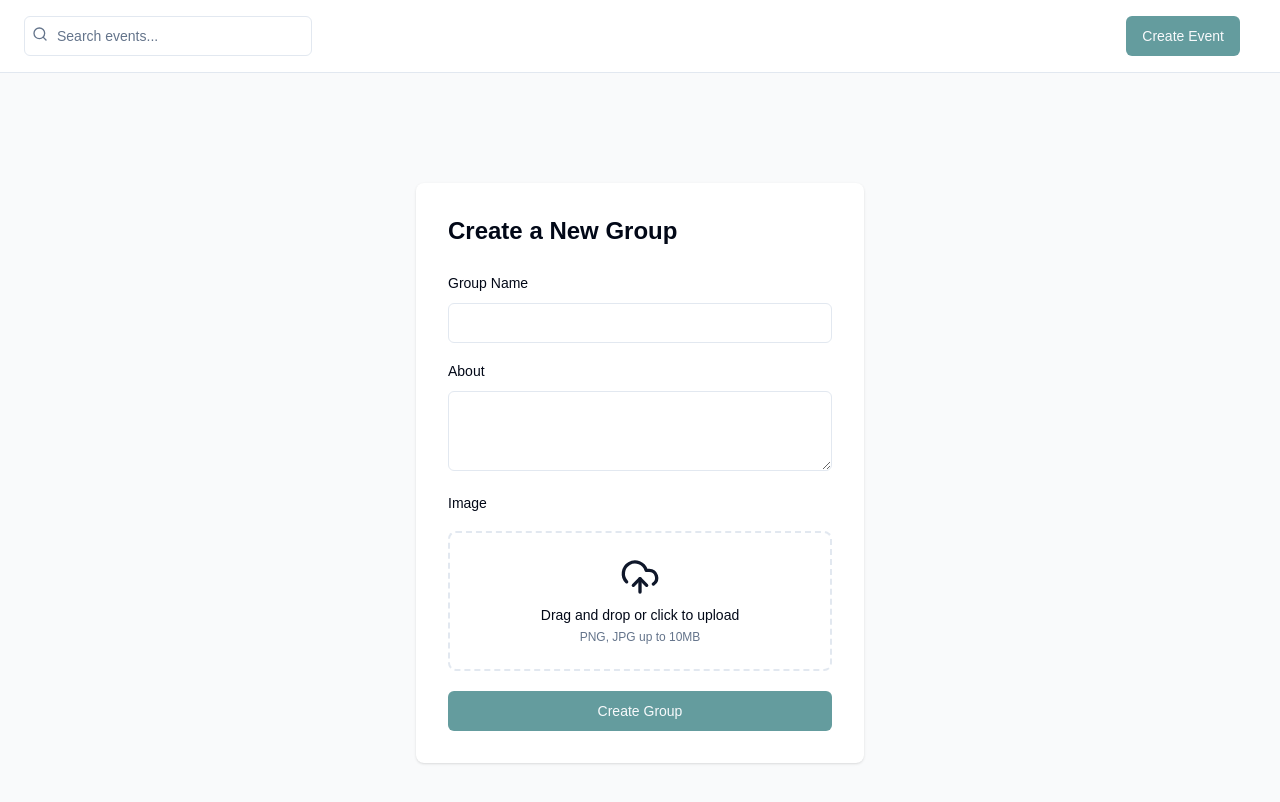
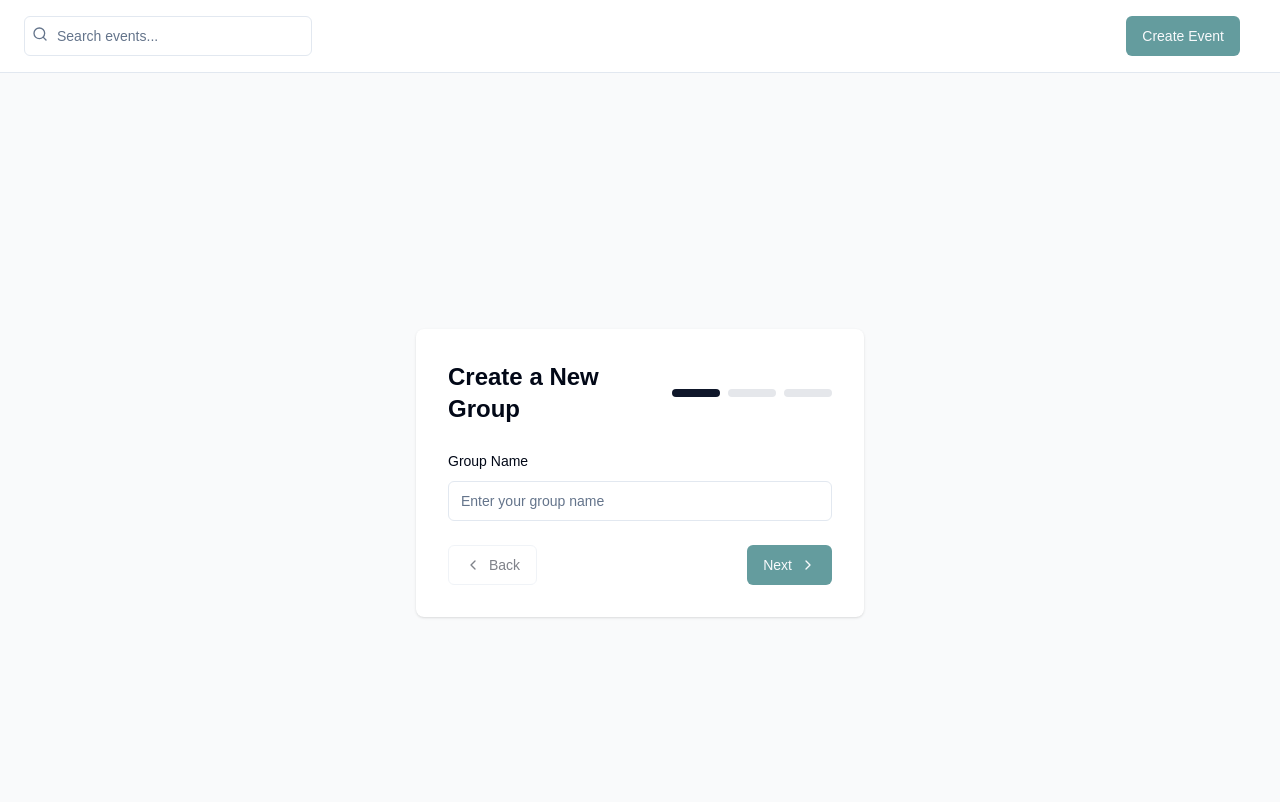
Before and after one commit to zainabalazzawi/event-form, a Next.js app: page /create-group in a window 1280 px wide. Shown: the top 802 px of the page. Built offline with nearby package versions, Linux system fonts and the light colour scheme; no server answers.

Commit message:
fix issue

```diff
--- a/components/CreateGroupForm.tsx
+++ b/components/CreateGroupForm.tsx
@@ -12,6 +12,8 @@ import { gql, useApolloClient } from "@apollo/client";
 import { useSession } from "next-auth/react";
 import { ImageUpload } from "./ImageUpload";
 import { useRouter } from "next/navigation";
+import { FormEvent, useState } from "react";
+import { ChevronLeft, ChevronRight } from "lucide-react";
 
 const CREATE_GROUP = gql`
   mutation CreateGroup($name: String!, $about: String!, $image: String) {
@@ -32,6 +34,7 @@ const CreateGroupForm = () => {
   const client = useApolloClient();
   const router = useRouter();
   const { data: session } = useSession();
+  const [step, setStep] = useState(1);
 
   const formSchema = z.object({
     name: z.string().min(1, { message: "Name is required" }),
@@ -51,6 +54,7 @@ const CreateGroupForm = () => {
   const {
     register,
     handleSubmit,
+    trigger,
     formState: { errors },
   } = form;
 
@@ -78,44 +82,121 @@ const CreateGroupForm = () => {
     },
   });
 
+  const handleNext = async (e: FormEvent<HTMLInputElement>) => {
+    e.preventDefault();
+    const fieldsToValidate = {
+      1: ["name"] as const,
+      2: ["about"] as const,
+      3: ["image"] as const,
+    }[step];
+
+    const isValid = await trigger(fieldsToValidate);
+    if (isValid) {
+      setStep((prev) => Math.min(prev + 1, 3));
+    }
+  };
+
+  const handleBack = () => {
+    setStep((prev) => Math.max(prev - 1, 1));
+  };
+
   const onHandleSubmit = (fields: z.infer<typeof formSchema>) => {
     mutation.mutate(fields);
+  };
+
+  const renderStep = () => {
+    switch (step) {
+      case 1:
+        return (
+          <FormItem className="mb-4">
+            <FormLabel>Group Name</FormLabel>
+            <Input {...register("name")} placeholder="Enter your group name" />
+            <FormMessage>
+              {errors.name && <span>{errors.name.message}</span>}
+            </FormMessage>
+          </FormItem>
+        );
+      case 2:
+        return (
+          <FormItem className="mb-4">
+            <FormLabel>About</FormLabel>
+            <Textarea
+              {...register("about")}
+              placeholder="Tell us about your group"
+              className="min-h-[200px]"
+            />
+            <FormMessage>
+              {errors.about && <span>{errors.about.message}</span>}
+            </FormMessage>
+          </FormItem>
+        );
+      case 3:
+        return (
+          <FormItem className="mb-4">
+            <FormLabel>Group Image</FormLabel>
+            <ImageUpload {...register("image")} />
+            <FormMessage>
+              {errors.image && <span>{errors.image.message}</span>}
+            </FormMessage>
+          </FormItem>
+        );
+    }
   };
 
   return (
     <div className="flex justify-center items-center min-h-screen bg-gray-50">
       <div className="w-full max-w-md p-8 bg-white rounded-lg shadow">
-        <h2 className="text-2xl font-bold mb-6">Create a New Group</h2>
+        <div className="flex justify-between items-center mb-6">
+          <h2 className="text-2xl font-bold">Create a New Group</h2>
+          <div className="flex gap-2">
+            <div
+              className={`h-2 w-12 rounded ${
+                step >= 1 ? "bg-primary" : "bg-gray-200"
+              }`}
+            />
+            <div
+              className={`h-2 w-12 rounded ${
+                step >= 2 ? "bg-primary" : "bg-gray-200"
+              }`}
+            />
+            <div
+              className={`h-2 w-12 rounded ${
+                step >= 3 ? "bg-primary" : "bg-gray-200"
+              }`}
+            />
+          </div>
+        </div>
+
         <Form {...form}>
           <form onSubmit={handleSubmit(onHandleSubmit)}>
-            <FormItem className="mb-4">
-              <FormLabel>Group Name</FormLabel>
-              <Input {...register("name")} />
-              <FormMessage>
-                {errors.name && <span>{errors.name.message}</span>}
-              </FormMessage>
-            </FormItem>
+            {renderStep()}
 
-            <FormItem className="mb-4">
-              <FormLabel>About</FormLabel>
-              <Textarea {...register("about")} />
-              <FormMessage>
-                {errors.about && <span>{errors.about.message}</span>}
-              </FormMessage>
-            </FormItem>
+            <div className="flex justify-between mt-6">
+              <Button
+                type="button"
+                variant="outline"
+                onClick={handleBack}
+                disabled={step === 1}
+              >
+                <ChevronLeft className="mr-2 h-4 w-4" /> Back
+              </Button>
 
-            <FormItem className="my-5">
-              <FormLabel>Image</FormLabel>
-              <ImageUpload {...register("image")} />
-            </FormItem>
-
+              {step < 3 ? (
+                <Button
+                  type="button"
+                  onClick={handleNext}
+                >
+                  Next <ChevronRight className="ml-2 h-4 w-4" />
+                </Button>
+              ) : (
                 <Button
                   type="submit"
-              className="w-full"
                   disabled={mutation.isPending}
                 >
                   {mutation.isPending ? "Creating..." : "Create Group"}
                 </Button>
+              )}
+            </div>
           </form>
         </Form>
 
--- a/components/GroupListPage.tsx
+++ b/components/GroupListPage.tsx
@@ -169,31 +169,43 @@ const GroupListPage = () => {
                   </button>
                 )}
               </div>
+            </div>
+          ))
+        ) : (
+          <div>No groups found</div>
+        )}
+      </div>
+
       <Dialog
         open={!!groupToDelete}
-                onOpenChange={() => setGroupToDelete(null)}
+        onOpenChange={(open) => !open && setGroupToDelete(null)}
       >
         <DialogContent>
           <DialogHeader>
             <DialogTitle>Delete Group</DialogTitle>
             <DialogDescription>
-                      Are you sure you want to delete this group? This action
-                      cannot be undone.
+              Are you sure you want to delete this group? This action cannot be undone.
             </DialogDescription>
           </DialogHeader>
-                  <DialogFooter className="flex gap-2 justify-end">
+          <DialogFooter>
             <Button
+              type="button"
               variant="outline"
               onClick={() => setGroupToDelete(null)}
             >
               Cancel
             </Button>
-                    <Button variant="destructive" onClick={confirmDelete}>
+            <Button
+              type="button"
+              variant="destructive"
+              onClick={confirmDelete}
+            >
               Delete
             </Button>
           </DialogFooter>
         </DialogContent>
       </Dialog>
+
       {groupToEdit && (
         <EditGroupForm
           group={groupToEdit}
@@ -202,12 +214,6 @@ const GroupListPage = () => {
         />
       )}
     </div>
-          ))
-        ) : (
-          <div>No groups found</div>
-        )}
-      </div>
-    </div>
   );
 };
 
```
Lines whose indentation alone changed are shown as unchanged.
